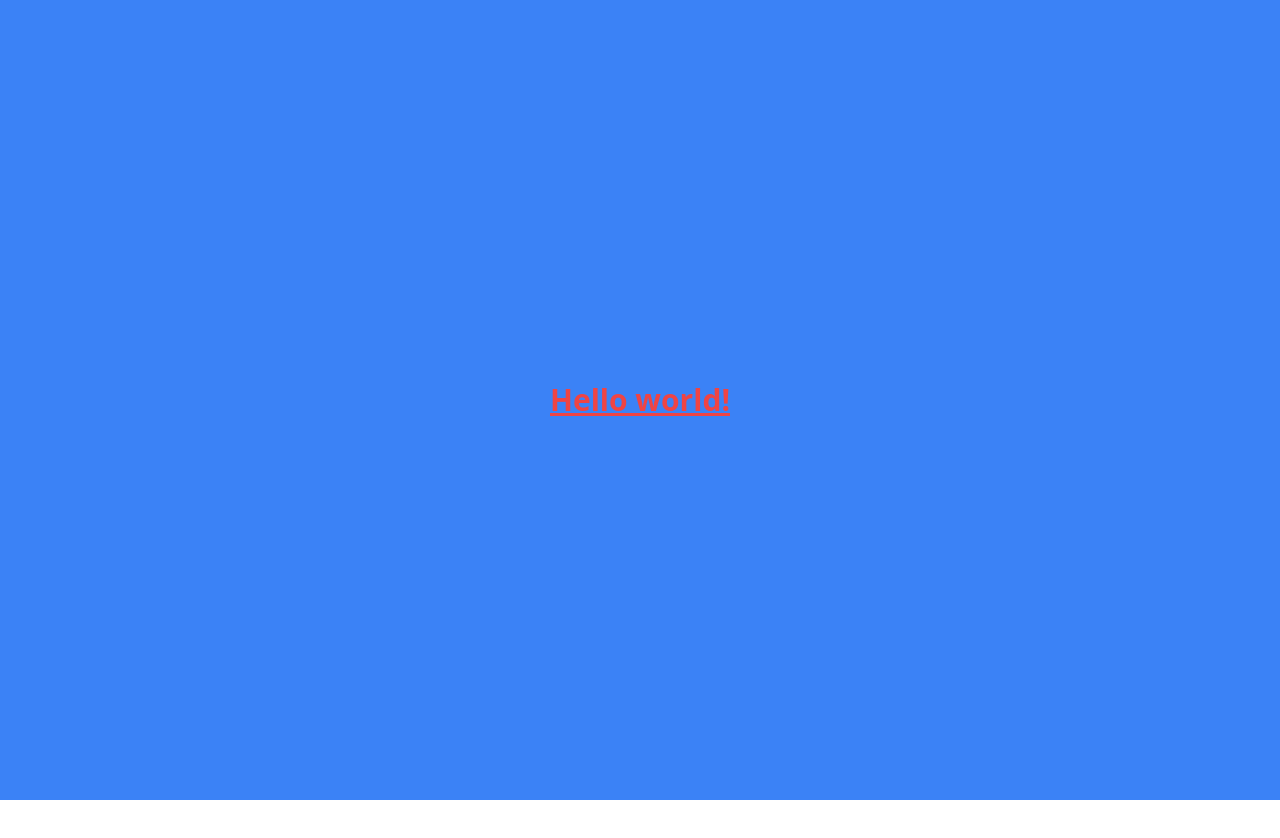
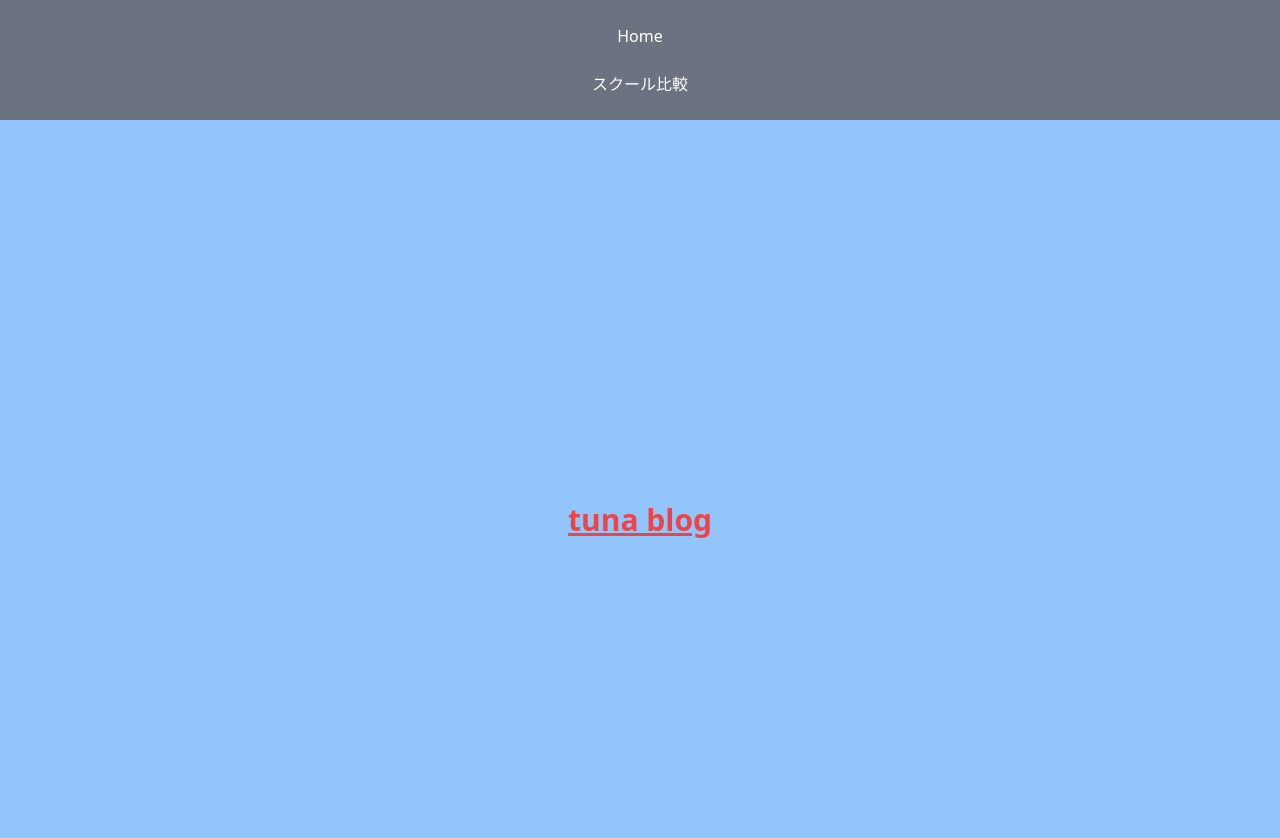
Before and after one commit to tuna666/tuna-blog, a Nuxt app: page / in a window 1280 px wide. Shown: the top 838 px of the page. Before the commit the page ends 800 px from the top, so only its background shows below. Built offline with nearby package versions, Linux system fonts and the light colour scheme.

Commit message:
layouts,components追加

```diff
--- a/app.vue
+++ b/app.vue
@@ -1,5 +1,5 @@
 <template>
-  <div>
+  <NuxtLayout>
     <NuxtPage />
-  </div>
+  </NuxtLayout>
 </template>
--- /dev/null
+++ b/components/NavBar.vue
@@ -0,0 +1,6 @@
+<template>
+  <nav class="bg-gray-500 p-3 text-white flex flex-col items-center">
+    <NuxtLink to="/" class="p-3">Home</NuxtLink>
+    <NuxtLink to="/school" class="p-3">スクール比較</NuxtLink>
+  </nav>
+</template>
--- /dev/null
+++ b/layouts/default.vue
@@ -0,0 +1,6 @@
+<template>
+  <div>
+    <NavBar />
+    <slot />
+  </div>
+</template>
--- a/pages/index.vue
+++ b/pages/index.vue
@@ -1,5 +1,5 @@
 <template>
-  <div class="w-screen h-screen bg-blue-500 flex justify-center items-center">
-    <h1 class="text-3xl text-red-500 font-bold underline">Hello world!</h1>
+  <div class="w-screen h-screen bg-blue-300 flex justify-center items-center">
+    <h1 class="text-3xl text-red-500 font-bold underline">tuna blog</h1>
   </div>
 </template>
--- a/pages/school.vue
+++ b/pages/school.vue
@@ -1,3 +1,5 @@
 <template>
-  <h1>スクール比較</h1>
+  <div class="w-screen h-screen bg-blue-300 flex justify-center items-center">
+    <h1 class="text-3xl text-red-500 font-bold underline">スクール比較</h1>
+  </div>
 </template>
```
